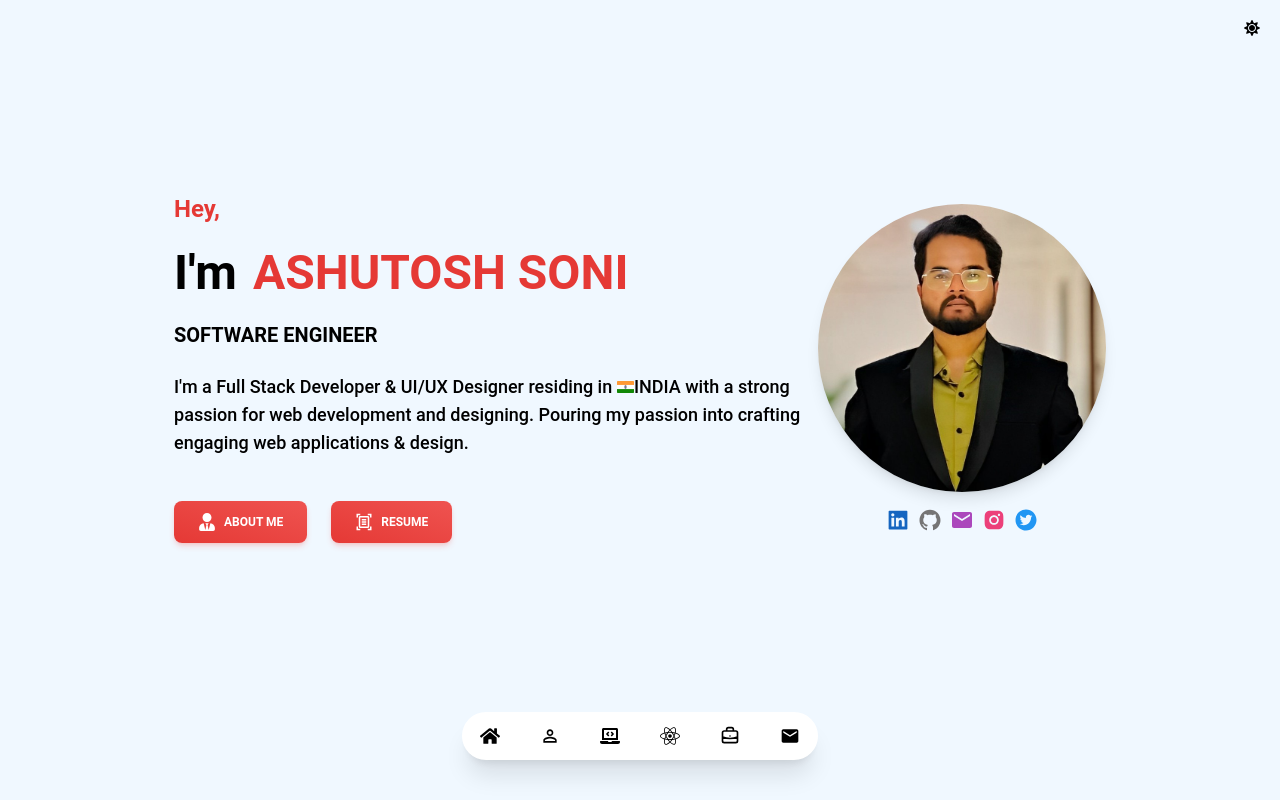
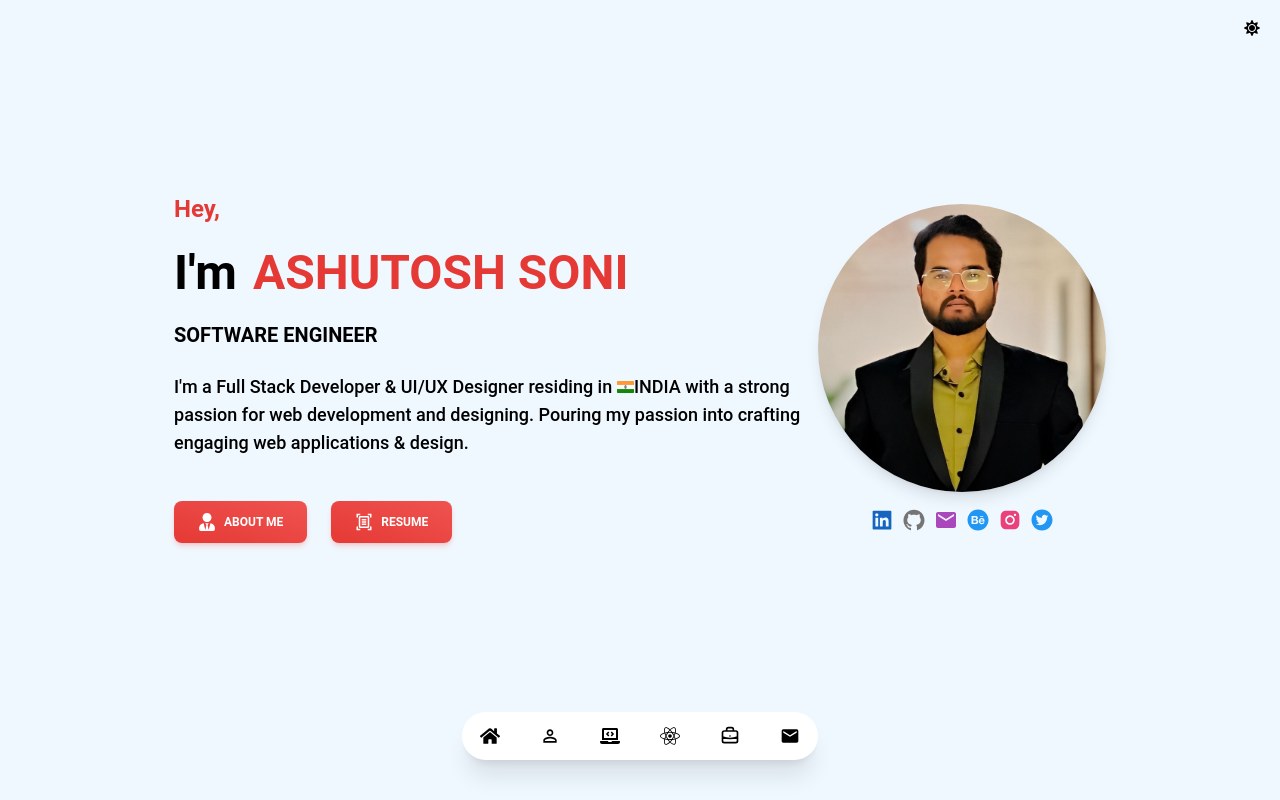
Before and after one commit to beingashusoni/portfolio, a React (Vite) app: page / in a window 1280 px wide. Built offline with nearby package versions, Linux system fonts and the light colour scheme.

Commit message:
Update Hero.jsx

```diff
--- a/src/Components/Hero.jsx
+++ b/src/Components/Hero.jsx
@@ -2,7 +2,7 @@ import { Link } from 'react-router-dom';
 import { Button } from '@material-tailwind/react';
 import { FaUserTie } from 'react-icons/fa';
 import { MdOutlineDocumentScanner } from 'react-icons/md';
-import { AiFillTwitterCircle, AiFillInstagram, AiFillLinkedin, AiFillGithub } from 'react-icons/ai';
+import { AiFillTwitterCircle, AiFillInstagram, AiFillLinkedin, AiFillGithub, AiFillBehanceCircle } from 'react-icons/ai';
 import { MdEmail } from 'react-icons/md';
 import { useDarkMode, ThemeIcon } from '../DarkModeContext'; // Adjust the path as necessary
 import PPic from '../assets/ats.jpg';
@@ -63,6 +63,9 @@ const Hero = () => {
           <a href="mailto:iamashuarya786@gmail.com">
             <MdEmail className="text-purple-400 text-2xl md:text-2xl" />
           </a>
+          <a href="https://www.behance.net/beingashusoni" target="_blank" rel="noreferrer">
+            <AiFillBehanceCircle className="text-blue-500 text-2xl md:text-2xl" />
+          </a>
           <a href="https://www.instagram.com/beingashusoni/" target="_blank" rel="noreferrer">
             <AiFillInstagram className="text-pink-400 text-2xl md:text-2xl" />
           </a>
```
